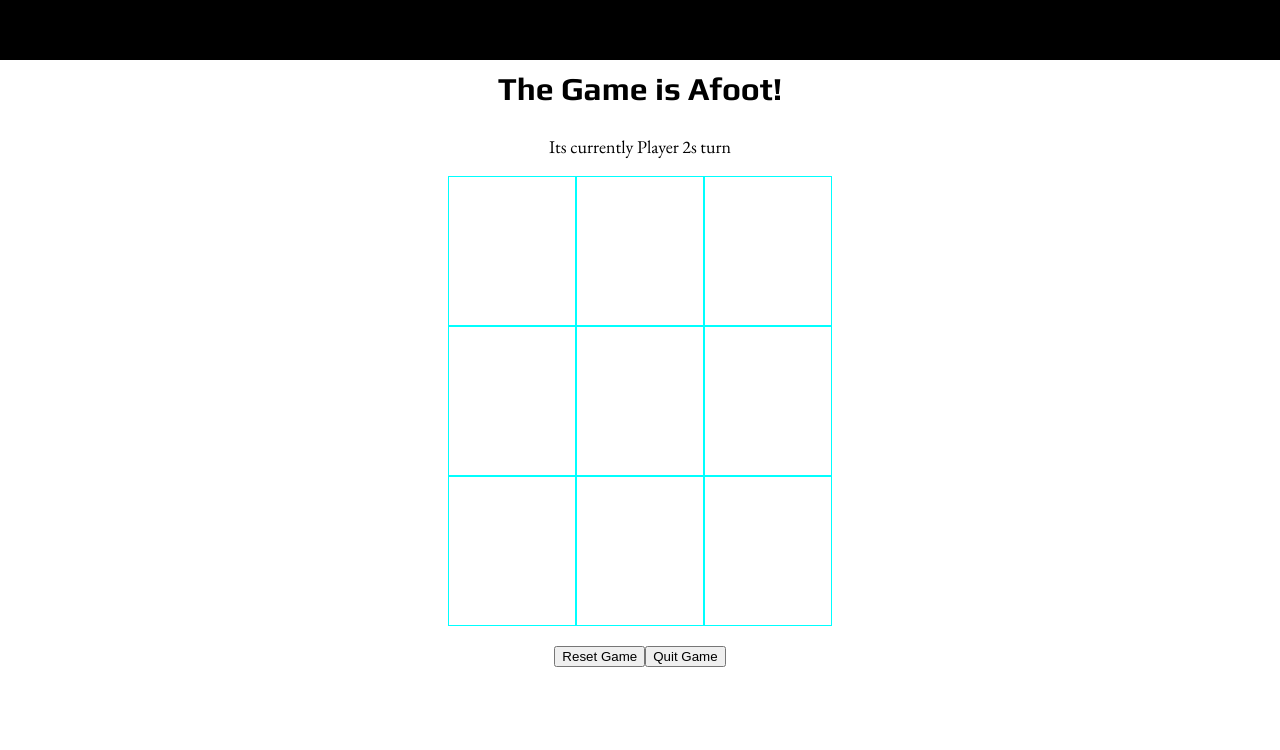
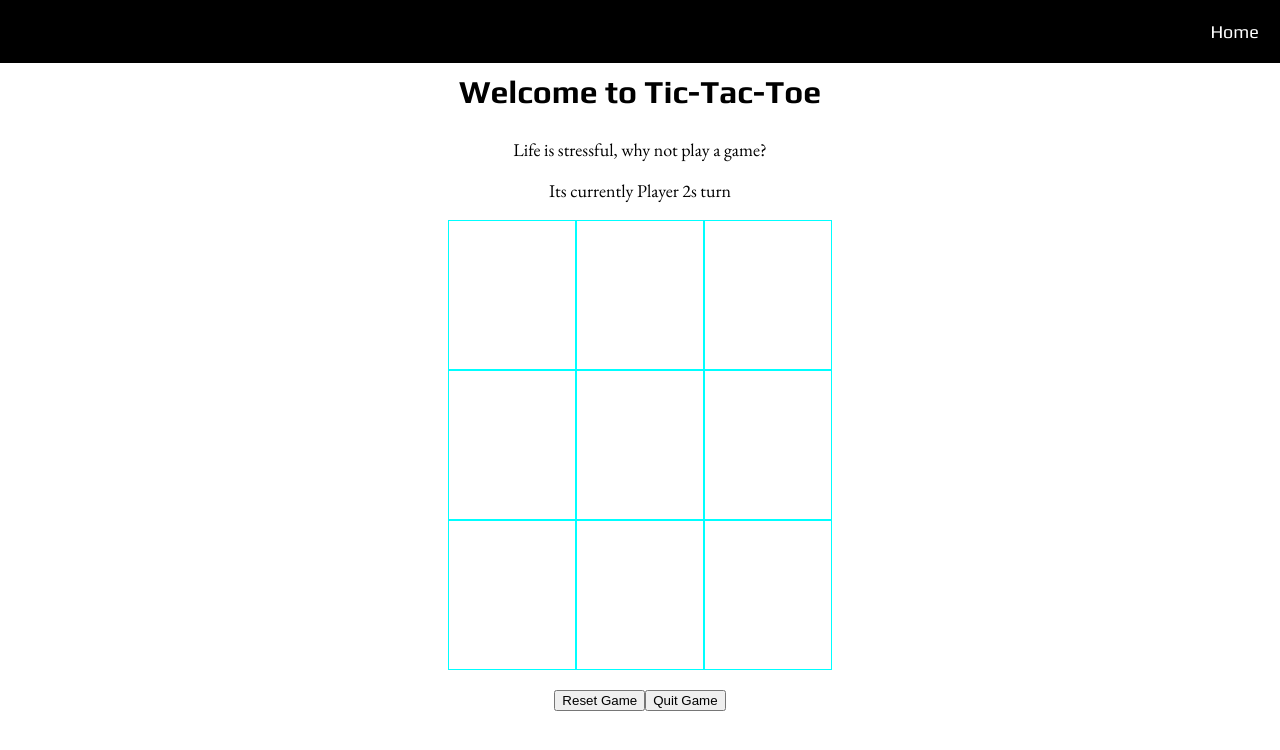
Before and after one commit to CD-Mackay/personal_site, a Next.js app: page /tictactoe in a window 1280 px wide. Both pictures are taken after a click on the button "Human". Shown: the top 750 px of the page. Built offline with nearby package versions, Linux system fonts and the light colour scheme.

Commit message:
refactor header to allow naviation from game

```diff
--- a/Components/Game/Game.js
+++ b/Components/Game/Game.js
@@ -248,7 +248,8 @@ const Game = () => {
       {gamePhase === "play" && (
         <div>
           <div id={styles.gameHeader}>
-            <h4 className={styles.ticHeader}>The Game is Afoot!</h4>
+            <h4 className={styles.ticHeader}>Welcome to Tic-Tac-Toe</h4>
+            <p>Life is stressful, why not play a game?</p>
             {victory == 0 && !computerPlayer && (
               <p>Its currently Player {playerTurn}s turn</p>
             )}
--- a/Components/Header/Header.js
+++ b/Components/Header/Header.js
@@ -16,7 +16,7 @@ export default function Header() {
         )}
       </div>
       <nav className={styles.navigation}>
-        {router.pathname === "/resume" && (
+        {router.pathname !== "/" && (
           <div className={styles.link}>
             <Link href="/">Home</Link>
           </div>
```
